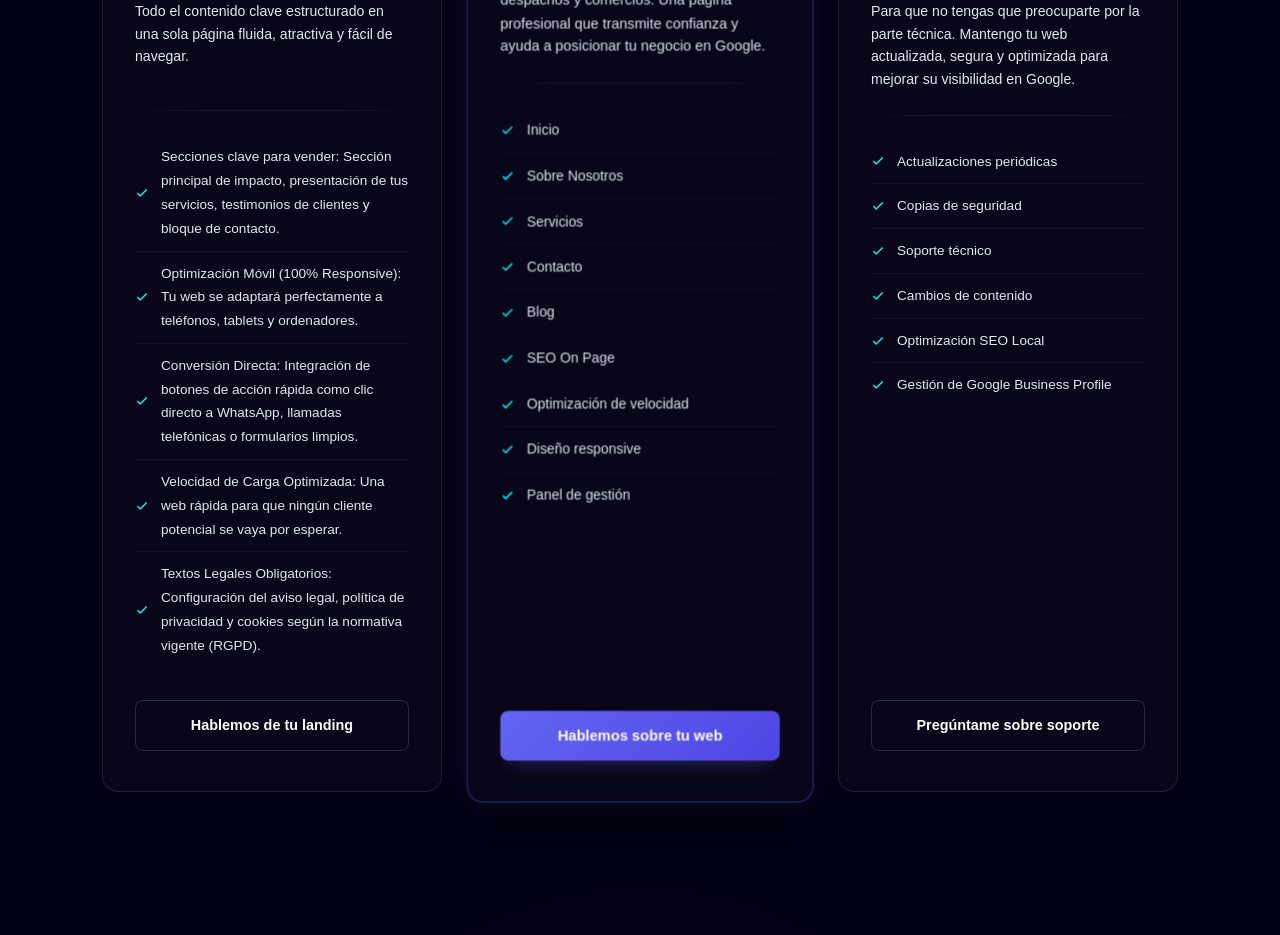
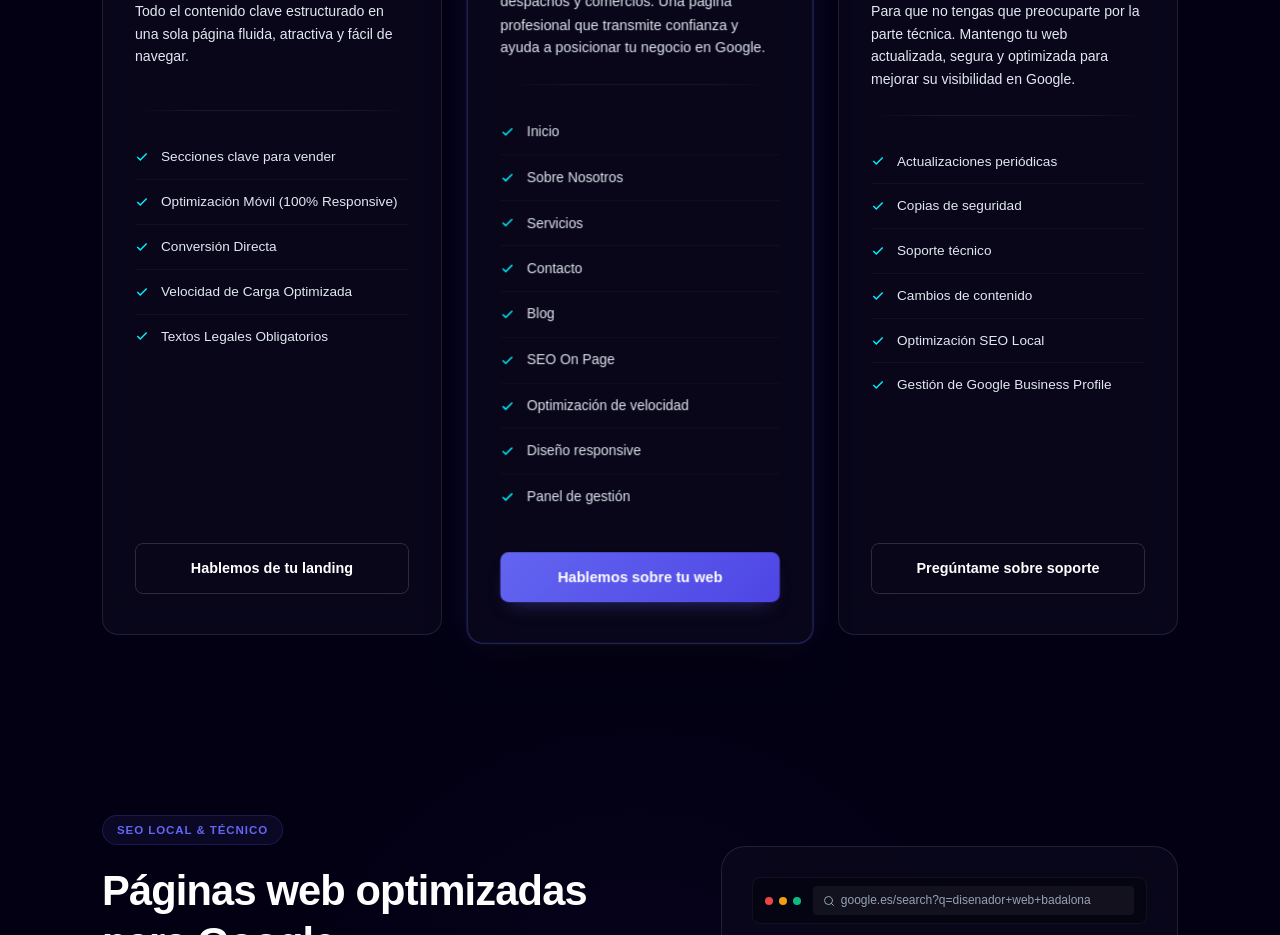
Before and after one commit to polalegredev/portfolio-pol, a React (Vite) app: page / in a window 1280 px wide. Shown: the part 2120-3055 px from the top of the page. Built offline with nearby package versions, Linux system fonts and the light colour scheme.

Commit message:
feat: add translations dictionary for portfolio content

```diff
--- a/src/translations.js
+++ b/src/translations.js
@@ -36,11 +36,11 @@ export const translations = {
         "service-title-landing": "Diseño One-Page Estratégico",
         "service-desc-landing": "Todo el contenido clave estructurado en una sola página fluida, atractiva y fácil de navegar.",
         "service-bullets-landing": [
-            "Secciones clave para vender: Sección principal de impacto, presentación de tus servicios, testimonios de clientes y bloque de contacto.",
-            "Optimización Móvil (100% Responsive): Tu web se adaptará perfectamente a teléfonos, tablets y ordenadores.",
-            "Conversión Directa: Integración de botones de acción rápida como clic directo a WhatsApp, llamadas telefónicas o formularios limpios.",
-            "Velocidad de Carga Optimizada: Una web rápida para que ningún cliente potencial se vaya por esperar.",
-            "Textos Legales Obligatorios: Configuración del aviso legal, política de privacidad y cookies según la normativa vigente (RGPD)."
+            "Secciones clave para vender",
+            "Optimización Móvil (100% Responsive)",
+            "Conversión Directa",
+            "Velocidad de Carga Optimizada",
+            "Textos Legales Obligatorios"
         ],
         "service-link-landing": "Hablemos de tu landing",
 
```
